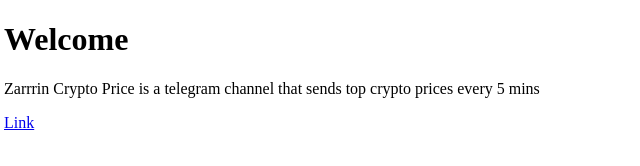
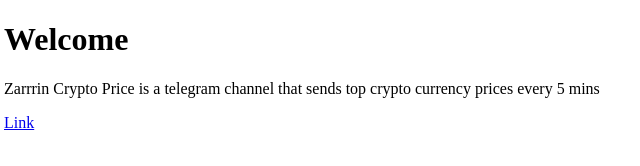
Before and after one commit to zarrrin/zarrrin.github.io, a plain HTML site: page index.html in a window 1280 px wide. Shown: the full height of the page, 4-644 px from the left. Drawn offline with Linux system fonts and the light colour scheme.

Commit message:
updates index.html

```diff
--- a/index.html
+++ b/index.html
@@ -6,7 +6,7 @@
 </head>
 <body style="font-family: 'Ubuntu'">
 <h1> Welcome </h1>
-<p>Zarrrin Crypto Price is a telegram channel that sends top crypto prices every 5 mins</p>
+<p>Zarrrin Crypto Price is a telegram channel that sends top crypto currency prices every 5 mins</p>
 <a href="https://t.me/zarrrincryptoprice">Link</a>
 </body>
 </html>
```
